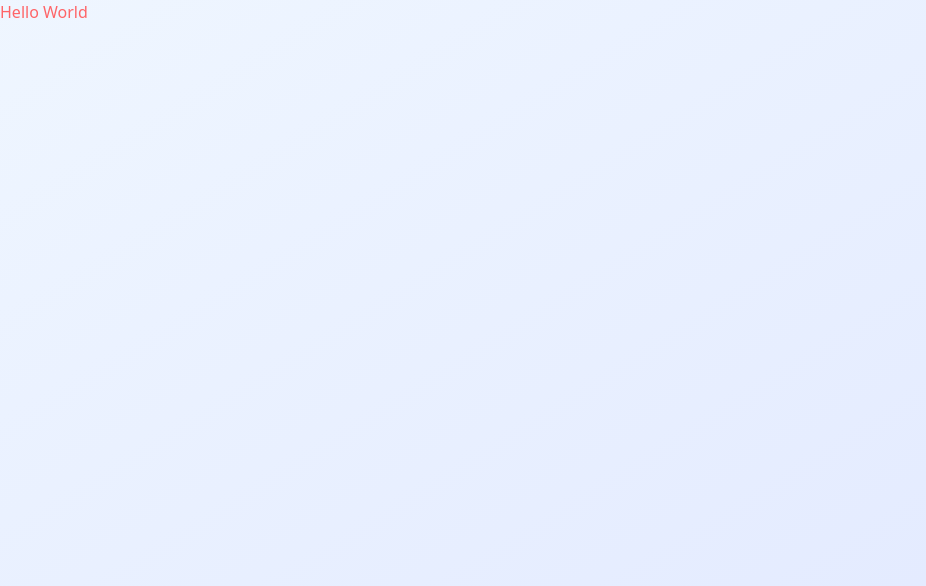
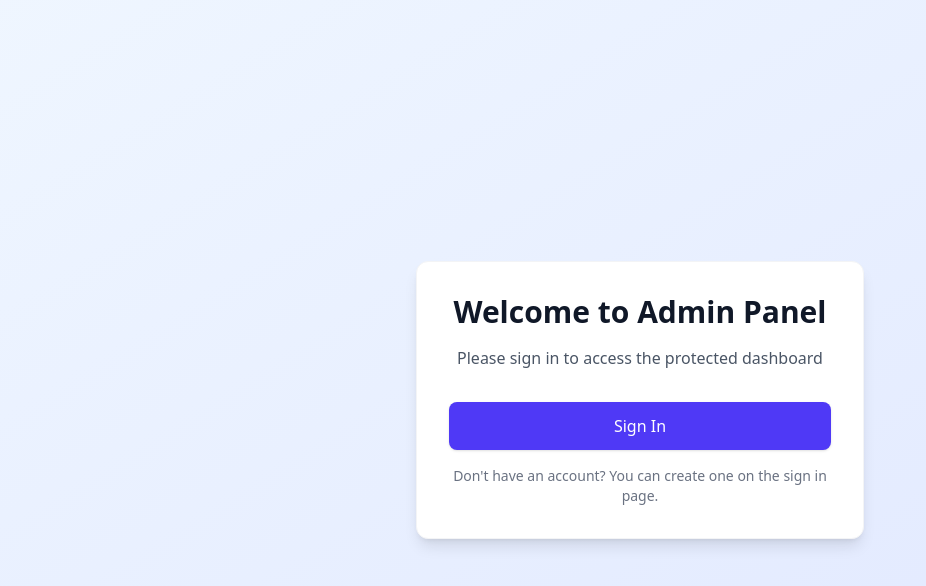
Before and after one commit to pdabrowsky/take-home, a Next.js app: page / in a window 1280 px wide. Shown: the top 586 px of the page, without its empty margins (0-926 px from the left). Built offline with nearby package versions, Linux system fonts and the light colour scheme; no server answers.

Commit message:
feat: add simple dashboard pages

```diff
--- /dev/null
+++ b/src/app/dashboard/page.tsx
@@ -0,0 +1,28 @@
+import { AuthGuard } from "@/components/AuthGuard";
+import { ClientNavbar } from "@/components/ClientNavbar";
+import { auth } from "@/lib/auth";
+
+export default async function DashboardPage() {
+  const {
+    data: { user },
+  } = await auth.getServerUser();
+
+  return (
+    <AuthGuard>
+      <div className="min-h-screen bg-gradient-to-br from-blue-50 to-indigo-100">
+        <ClientNavbar userName={user?.email} />
+        <div
+          className="flex items-center justify-center"
+          style={{ height: "calc(100vh - 4rem)" }}
+        >
+          <div className="text-center">
+            <h1 className="text-4xl font-bold text-green-600 mb-4">SUCCESS!</h1>
+            <p className="text-gray-600">
+              You have successfully logged in to the dashboard.
+            </p>
+          </div>
+        </div>
+      </div>
+    </AuthGuard>
+  );
+}
--- a/src/app/page.tsx
+++ b/src/app/page.tsx
@@ -1,7 +1,41 @@
-export default function Home() {
+import Link from "next/link";
+import { redirect } from "next/navigation";
+import { auth } from "@/lib/auth";
+
+export default async function Home() {
+  const {
+    data: { user },
+  } = await auth.getServerUser();
+
+  if (user) {
+    redirect("/dashboard");
+  }
+
   return (
-    <div className="min-h-screen bg-gradient-to-br from-blue-50 to-indigo-100">
-      <h1 className="text-red-400">Hello World</h1>
+    <div className="min-h-screen bg-gradient-to-br from-blue-50 to-indigo-100 flex items-center justify-center">
+      <div className="max-w-md w-full text-center space-y-8 p-8 bg-white rounded-xl shadow-lg border border-gray-100">
+        <div className="space-y-4">
+          <h1 className="text-3xl font-bold text-gray-900">
+            Welcome to Admin Panel
+          </h1>
+          <p className="text-gray-600">
+            Please sign in to access the protected dashboard
+          </p>
+        </div>
+
+        <div className="space-y-4">
+          <Link
+            href="/login"
+            className="block w-full bg-indigo-600 hover:bg-indigo-700 text-white font-medium py-3 px-4 rounded-lg transition-all duration-200 focus:outline-none focus:ring-2 focus:ring-offset-2 focus:ring-indigo-500 cursor-pointer shadow-sm hover:shadow-md hover:scale-[1.02]"
+          >
+            Sign In
+          </Link>
+
+          <p className="text-sm text-gray-500">
+            Don&apos;t have an account? You can create one on the sign in page.
+          </p>
+        </div>
+      </div>
     </div>
   );
 }
--- /dev/null
+++ b/src/components/ClientNavbar/ClientNavbar.tsx
@@ -0,0 +1,54 @@
+"use client";
+
+import { useState } from "react";
+import { auth } from "@/lib/auth";
+import type { ClientNavbarProps } from "./ClientNavbar.types";
+
+export const ClientNavbar = ({ userName }: ClientNavbarProps) => {
+  const [isSigningOut, setIsSigningOut] = useState(false);
+
+  const handleSignOut = async () => {
+    setIsSigningOut(true);
+    try {
+      await auth.signOut();
+    } finally {
+      setIsSigningOut(false);
+    }
+  };
+
+  return (
+    <nav className="bg-white shadow-sm border-b border-gray-200 backdrop-blur-sm">
+      <div className="max-w-7xl mx-auto px-4 sm:px-6 lg:px-8">
+        <div className="flex justify-between items-center h-16">
+          <div className="flex items-center">
+            <h1 className="text-xl font-bold text-gray-900 tracking-tight">
+              Admin Panel
+            </h1>
+          </div>
+
+          <div className="flex items-center space-x-4">
+            {userName && (
+              <span className="text-sm text-gray-600">
+                Welcome, <span className="font-medium">{userName}</span>
+              </span>
+            )}
+            <button
+              onClick={handleSignOut}
+              disabled={isSigningOut}
+              className="bg-white hover:bg-gray-50 border border-gray-300 rounded-lg px-4 py-2 text-sm font-medium text-gray-700 transition-all duration-200 focus:outline-none focus:ring-2 focus:ring-offset-2 focus:ring-indigo-500 cursor-pointer shadow-sm hover:shadow-md disabled:opacity-50 disabled:cursor-not-allowed"
+            >
+              {isSigningOut ? (
+                <div className="flex items-center">
+                  <div className="animate-spin rounded-full h-4 w-4 border-b-2 border-gray-600 mr-2"></div>
+                  Signing out...
+                </div>
+              ) : (
+                "Sign out"
+              )}
+            </button>
+          </div>
+        </div>
+      </div>
+    </nav>
+  );
+};
--- /dev/null
+++ b/src/components/ClientNavbar/ClientNavbar.types.ts
@@ -0,0 +1,3 @@
+export type ClientNavbarProps = {
+  userName?: string;
+};
--- /dev/null
+++ b/src/components/ClientNavbar/index.ts
@@ -0,0 +1,2 @@
+export * from "./ClientNavbar";
+export * from "./ClientNavbar.types";
```
